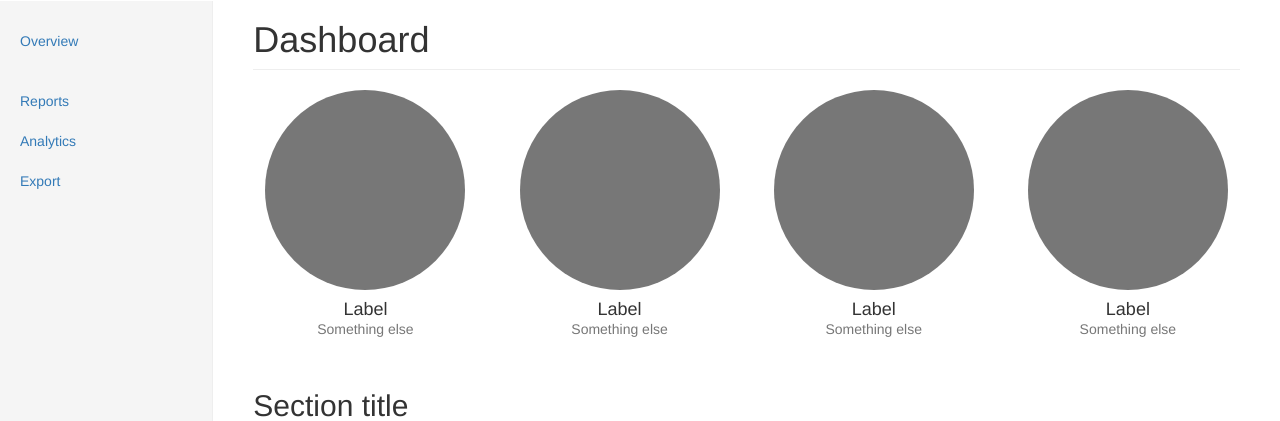
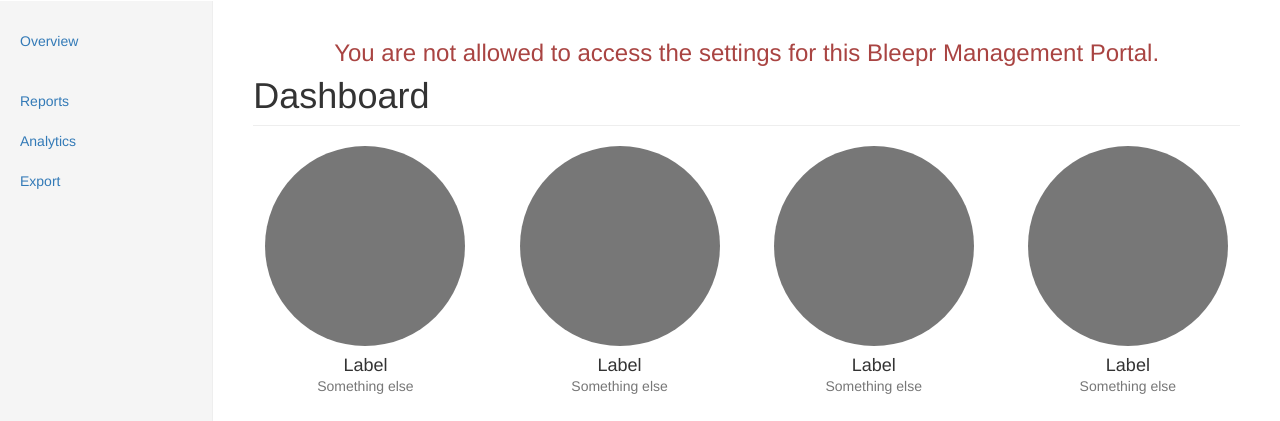
Before and after one commit to bleepr/bleepr-manage, a Flask app: page /?not_admin_setting=True in a window 1280 px wide. Shown: the part 50-471 px from the top of the page. Run offline with Flask 2, Linux system fonts and the light colour scheme; the visitor is signed in with stand-in values (Sample User, id 1); some libraries are stand-ins or nearby versions.

Commit message:
Add message for unauthorized access to settings

```diff
--- a/app.py
+++ b/app.py
@@ -76,7 +76,7 @@ def settings():
         return render_template('settings.html')
     else:
         flash("You are not authorized!")
-        return redirect(url_for('index'))
+        return redirect(url_for('index', not_admin_setting=True))
 
 
 @app.route('/login/check', methods=['post'])
--- a/templates/portal.html
+++ b/templates/portal.html
@@ -58,6 +58,11 @@
           </ul>
         </div>
         <div class="col-sm-9 col-sm-offset-3 col-md-10 col-md-offset-2 main">
+          {% if request.args.get('not_admin_setting') %}
+          <h3><p class="text-danger" style="text-align:center">
+              You are not allowed to access the settings for this
+              Bleepr Management Portal.</p></h3>
+          {% endif %}
           <h1 class="page-header">Dashboard</h1>
 
           <div class="row placeholders">
```
